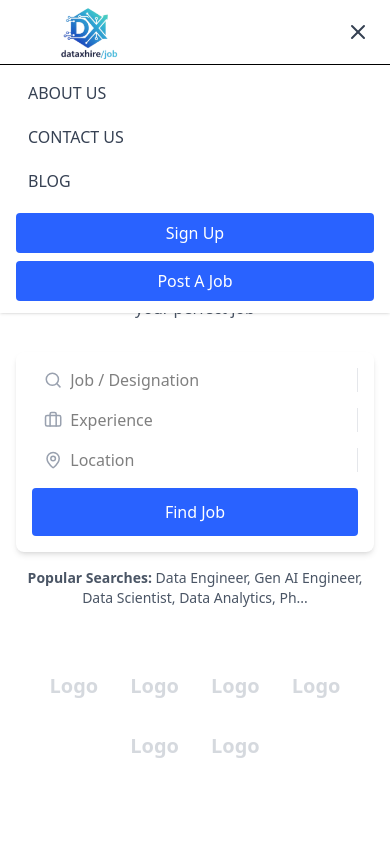
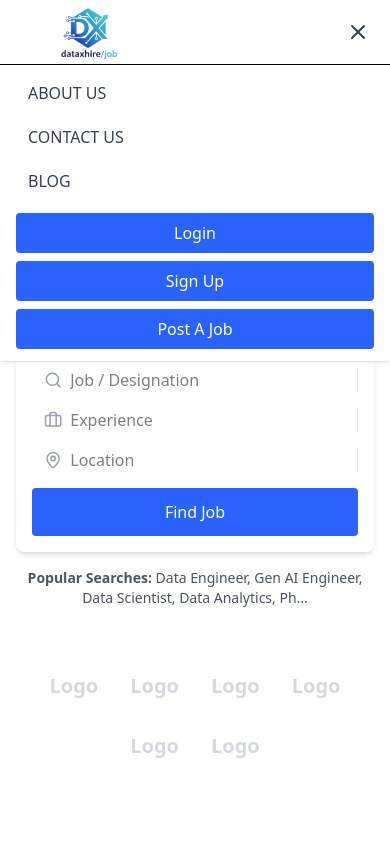
Before and after one commit to ayushipatel24/JobPortal, a React (Vite) app: page / in a window 390 px wide. Both pictures are taken after a click on the button 358 px from the left and 32 px from the top of the page. Shown: the top 844 px of the page. Built offline with nearby package versions, Linux system fonts and the light colour scheme.

Commit message:
login added in mobile

```diff
--- a/src/components/Header.jsx
+++ b/src/components/Header.jsx
@@ -69,6 +69,11 @@ function Header() {
               <Link className="block px-3 py-2 text-gray-700 hover:bg-gray-100 rounded" to='/blog'>
               BLOG
               </Link>
+              <Link to='/login' >
+              <button className="w-full bg-[#2962FF] text-white px-4 py-2 rounded hover:bg-blue-700 mt-2">
+                Login
+              </button>
+              </Link>
               <Link to='/signup' >
               <button className="w-full bg-[#2962FF] text-white px-4 py-2 rounded hover:bg-blue-700 mt-2">
                 Sign Up
```
